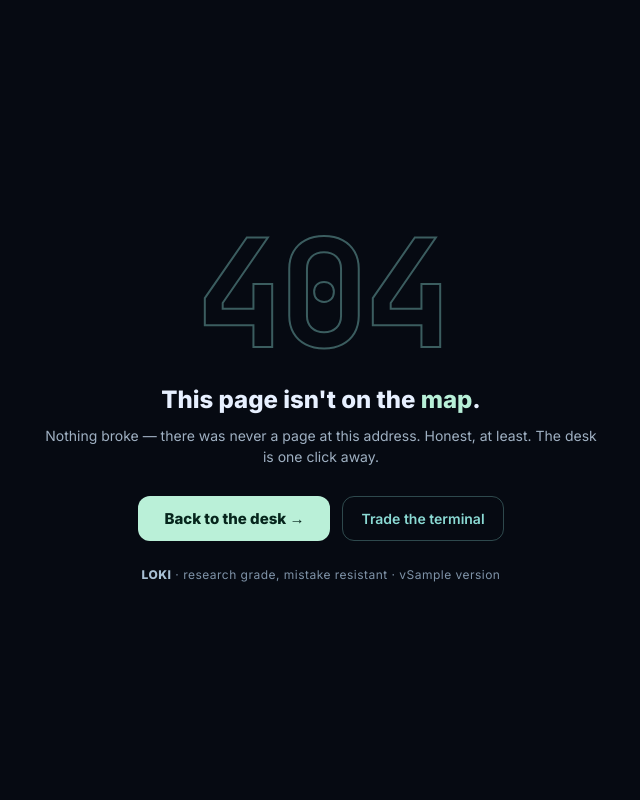
After one commit to eleven-official/tradingbot, a Python web app: template templates/404.html in a window 1280 px wide. The commit adds this page. Shown: the whole page, without its empty margins (319-959 px from the left). Run offline with Jinja, Linux system fonts and the light colour scheme; the template is opened without the code that fills it: most values are stand-ins (such as "Sample title", 1, 10 or a date in 2020).

Commit message:
Honest 404s for people, machine JSON for machines (2.18.0)
- templates/404.html: themed, self-styled 404 with the hollow depth
  marker, honest copy, way home + to the terminal, versioned favicon.
- loki/api/server.py: content-negotiated StarletteHTTPException handler;
  browsers asking for text/html get the themed page, while machines,
  any non-HTML Accept, and every /api/* path keep {"detail": ...} JSON
  with the real status code. Non-404 statuses pass through unchanged.
- templates/{index,gate,login}.html: theme-color metas so every page
  surface tints the browser chrome like the terminal already did.
- tests/test_honest_404.py: pins both halves of the split, the API
  parity, other statuses' honesty, and theme-color on every surface.

```diff
--- a/loki/version.py
+++ b/loki/version.py
@@ -1,6 +1,6 @@
 """Version information for Loki Trading Platform."""
 
-__version__ = "2.17.2"
+__version__ = "2.18.0"
 __version_info__ = tuple(int(i) for i in __version__.split("."))
 
 # Version metadata
--- /dev/null
+++ b/templates/404.html
@@ -0,0 +1,48 @@
+<!doctype html>
+<html lang="en">
+<head>
+  <meta charset="utf-8"><meta name="viewport" content="width=device-width,initial-scale=1"><meta name="color-scheme" content="dark">
+  <meta name="robots" content="noindex, nofollow">
+  <meta name="theme-color" content="#060a12">
+  <title>Loki · Page not on the map</title>
+  <link rel="icon" href="/favicon.ico?v={{ version }}" sizes="any">
+  <link rel="apple-touch-icon" href="/favicon.png?v={{ version }}">
+  <link rel="preconnect" href="https://fonts.googleapis.com">
+  <link rel="preconnect" href="https://fonts.gstatic.com" crossorigin>
+  <link href="https://fonts.googleapis.com/css2?family=Inter:wght@400;600;800&family=JetBrains+Mono:wght@500;700&display=swap" rel="stylesheet">
+  <style>
+    * { box-sizing: border-box; margin: 0; }
+    body { min-height: 100vh; display: grid; place-items: center; background: #060a12; color: #e7f0ff; font-family: Inter, system-ui, sans-serif; padding: 24px; text-align: center; }
+    .panel { max-width: 560px; }
+    .depth {
+      font-family: "JetBrains Mono", monospace; font-weight: 700; font-size: clamp(88px, 24vw, 150px);
+      line-height: 1; letter-spacing: -0.04em;
+      color: transparent; -webkit-text-stroke: 2px rgba(139, 218, 212, .4);
+    }
+    .depth::after { content: "404"; }
+    h1 { font-size: 24px; line-height: 1.2; margin: 18px 0 10px; }
+    h1 em { color: #b8f0d8; font-style: normal; }
+    p.muted { color: #9fb0c2; font-size: 14px; line-height: 1.55; margin-bottom: 28px; }
+    .row { display: flex; gap: 12px; flex-wrap: wrap; justify-content: center; }
+    a.go { display: inline-block; padding: 13px 26px; border-radius: 12px; background: #baf0d8; color: #06251c; font-weight: 700; font-size: 15px; text-decoration: none; }
+    a.go:hover { background: #d6f8e7; }
+    a.quiet { display: inline-block; align-self: center; padding: 13px 18px; border: 1px solid rgba(139, 218, 212, .3); border-radius: 12px; color: #8bdad4; font-weight: 600; font-size: 14px; text-decoration: none; }
+    a.quiet:hover { background: rgba(139, 218, 212, .1); }
+    .brand { color: #7f93a8; font-size: 12px; margin-top: 26px; letter-spacing: .04em; }
+    .brand b { color: #a8c0d4; }
+  </style>
+</head>
+<body>
+  <main class="panel">
+    <div class="depth" aria-hidden="true"></div>
+    <h1>This page isn't on the <em>map</em>.</h1>
+    <p class="muted">Nothing broke — there was never a page at this address.
+      Honest, at least. The desk is one click away.</p>
+    <div class="row">
+      <a class="go" href="/">Back to the desk →</a>
+      <a class="quiet" href="/terminal">Trade the terminal</a>
+    </div>
+    <p class="brand"><b>LOKI</b> · research grade, mistake resistant · v{{ version }}</p>
+  </main>
+</body>
+</html>
--- a/templates/gate.html
+++ b/templates/gate.html
@@ -1,7 +1,7 @@
 <!doctype html>
 <html lang="en">
 <head>
-  <meta charset="utf-8"><meta name="viewport" content="width=device-width,initial-scale=1"><meta name="color-scheme" content="dark">
+  <meta charset="utf-8"><meta name="viewport" content="width=device-width,initial-scale=1"><meta name="color-scheme" content="dark"><meta name="theme-color" content="#060a12">
   <meta name="robots" content="noindex, nofollow">
   <title>Loki · Access</title>
   <link rel="icon" href="/favicon.ico?v={{ version }}"><link rel="apple-touch-icon" href="/favicon.png?v={{ version }}">
--- a/templates/login.html
+++ b/templates/login.html
@@ -1,7 +1,7 @@
 <!doctype html>
 <html lang="en">
 <head>
-  <meta charset="utf-8"><meta name="viewport" content="width=device-width,initial-scale=1"><meta name="color-scheme" content="dark">
+  <meta charset="utf-8"><meta name="viewport" content="width=device-width,initial-scale=1"><meta name="color-scheme" content="dark"><meta name="theme-color" content="#060a12">
   <meta name="robots" content="noindex, nofollow">
   <title>Loki · Sign in</title>
   <link rel="icon" href="/favicon.ico?v={{ version }}"><link rel="apple-touch-icon" href="/favicon.png?v={{ version }}">
```
Also changed, not shown: loki/api/server.py (+25 -0 lines), templates/index.html (+1 -1 lines), tests/test_honest_404.py (added, +61 -0 lines).
